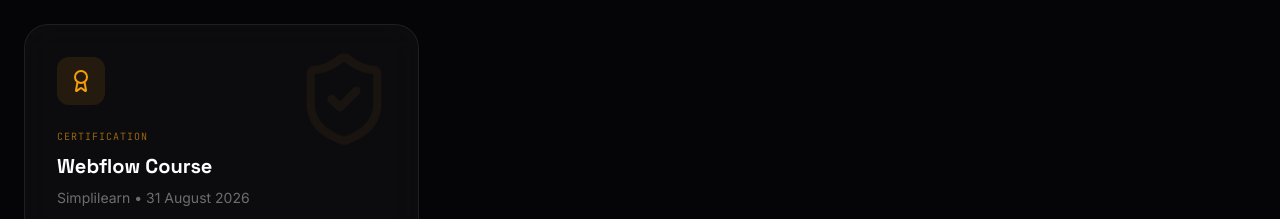
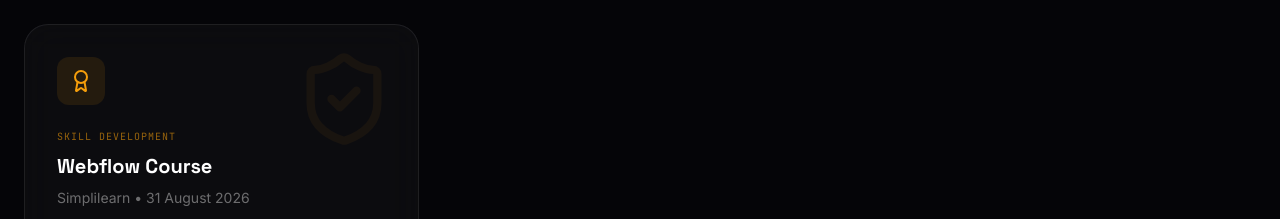
Before and after one commit to parthu7990/parth-portfolio, a React (Vite) app: page / in a window 1280 px wide. Shown: the part 5270-5489 px from the top of the page. Built offline with nearby package versions, Linux system fonts and the light colour scheme; no server answers.

Commit message:
chore: change Webflow Course type to Skill Development

```diff
--- a/src/data/certificates.ts
+++ b/src/data/certificates.ts
@@ -77,6 +77,6 @@
     issuer: 'Simplilearn',
     date: '31 August 2026',
     link: 'https://simpli-web.app.link/e/Ymewt1mM25b',
-    type: 'Certification',
+    type: 'Skill Development',
   },
 ];
```
